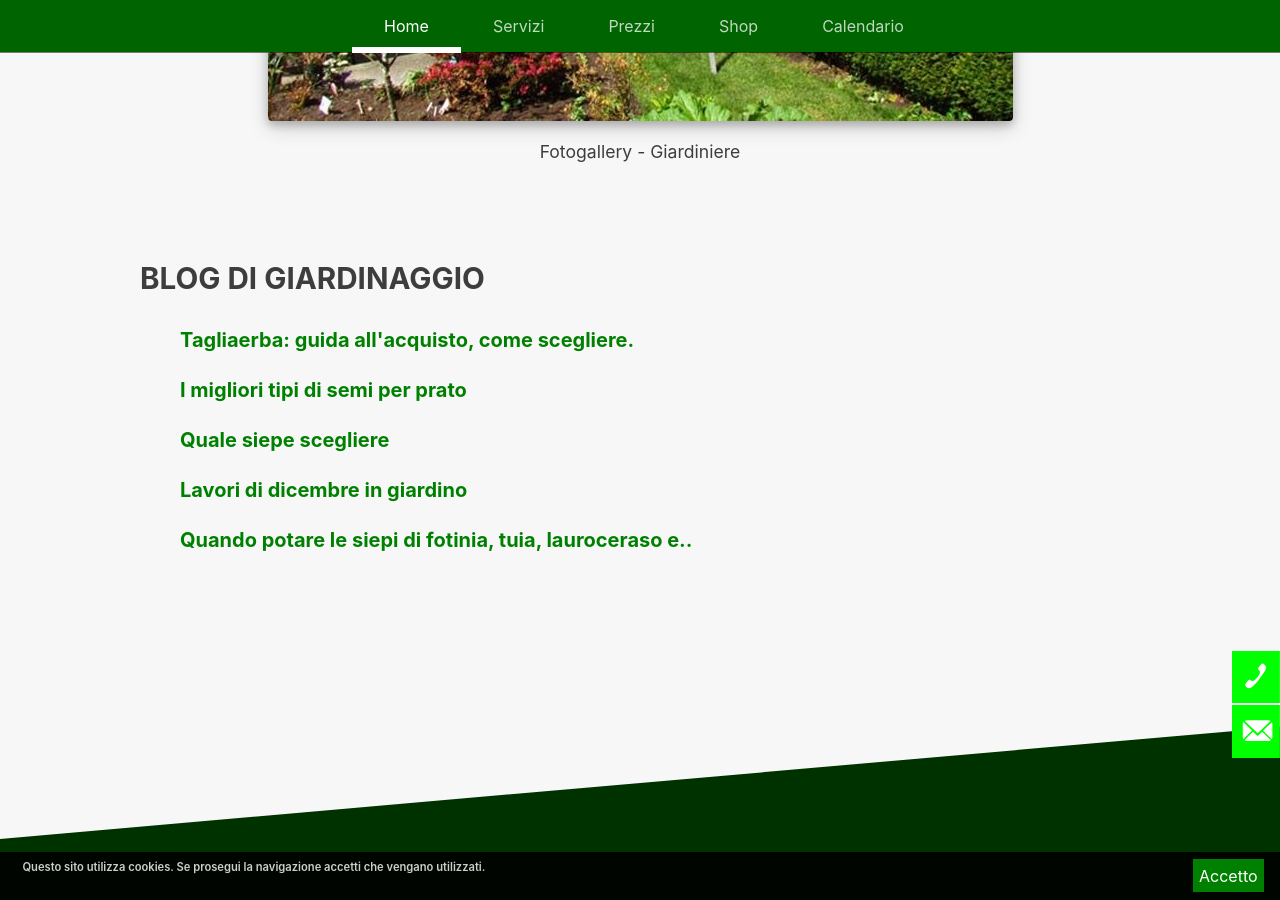
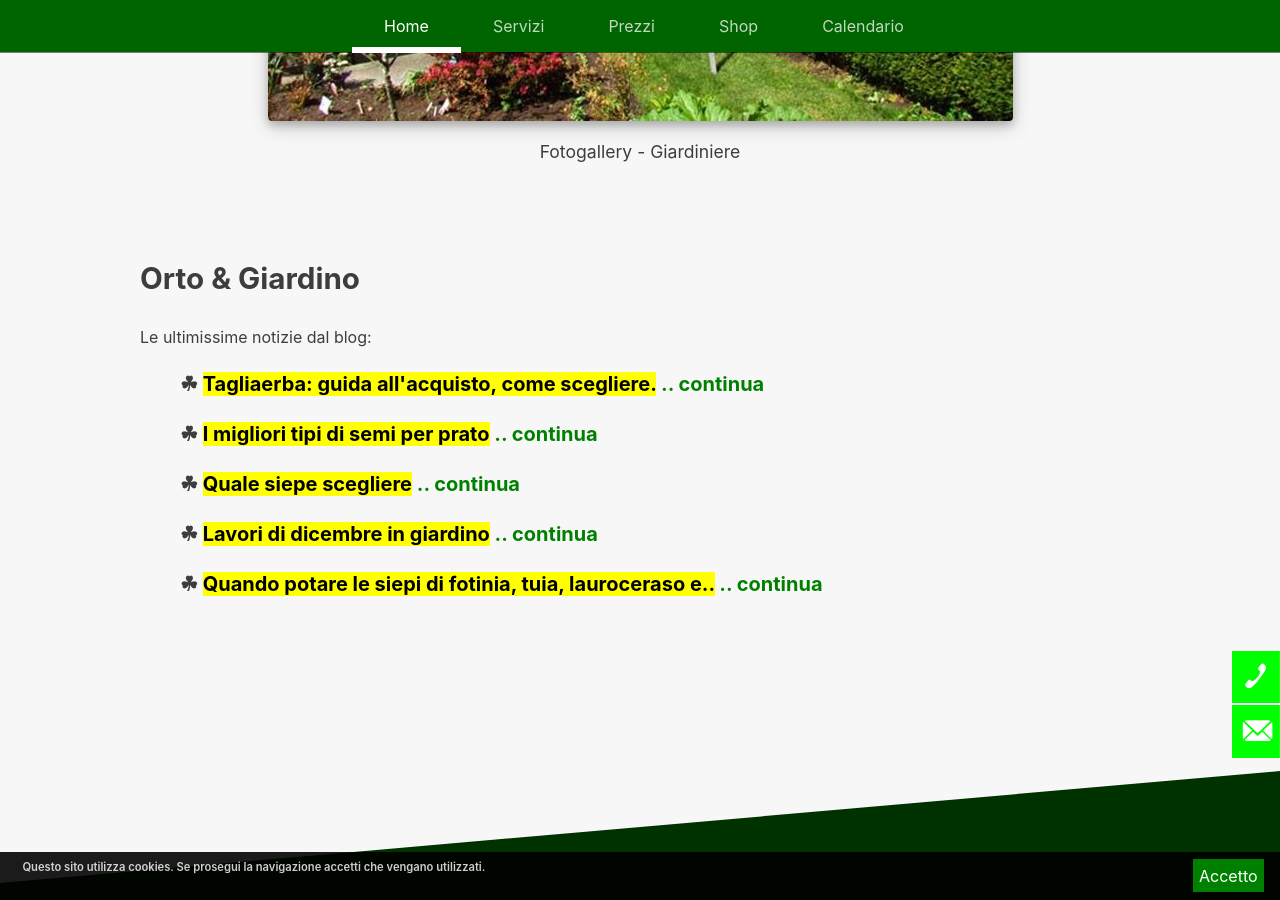
Before and after one commit to enricocaputo/potasiepe, a Jekyll site: the page built from index.html, in a window 1280 px wide and 900 px high, scrolled down 4091 px. Built offline with Jekyll 4.4.1, drawn with Linux system fonts in a browser that asks for light colours.

Commit message:
index.html

```diff
--- a/index.html
+++ b/index.html
@@ -69,13 +69,13 @@ last_modified_at: 2019-01-02
 
 <div>
 
-  <h2>BLOG DI GIARDINAGGIO</h2>
-
+  <h2>Orto & Giardino</h2>
+  Le ultimissime notizie dal blog:
   <ul class="post-list">
     {% for post in site.posts %}
       <li>
         <h3>
-          <a class="post-link" href="{{ post.url | prepend: site.baseurl }}">{{ post.title }}</a>
+          &#9752; <mark>{{ post.title }}</mark> <a class="post-link" href="{{ post.url | prepend: site.baseurl }}"> .. continua </a>
         </h3>
       </li>
     {% endfor %}
```
